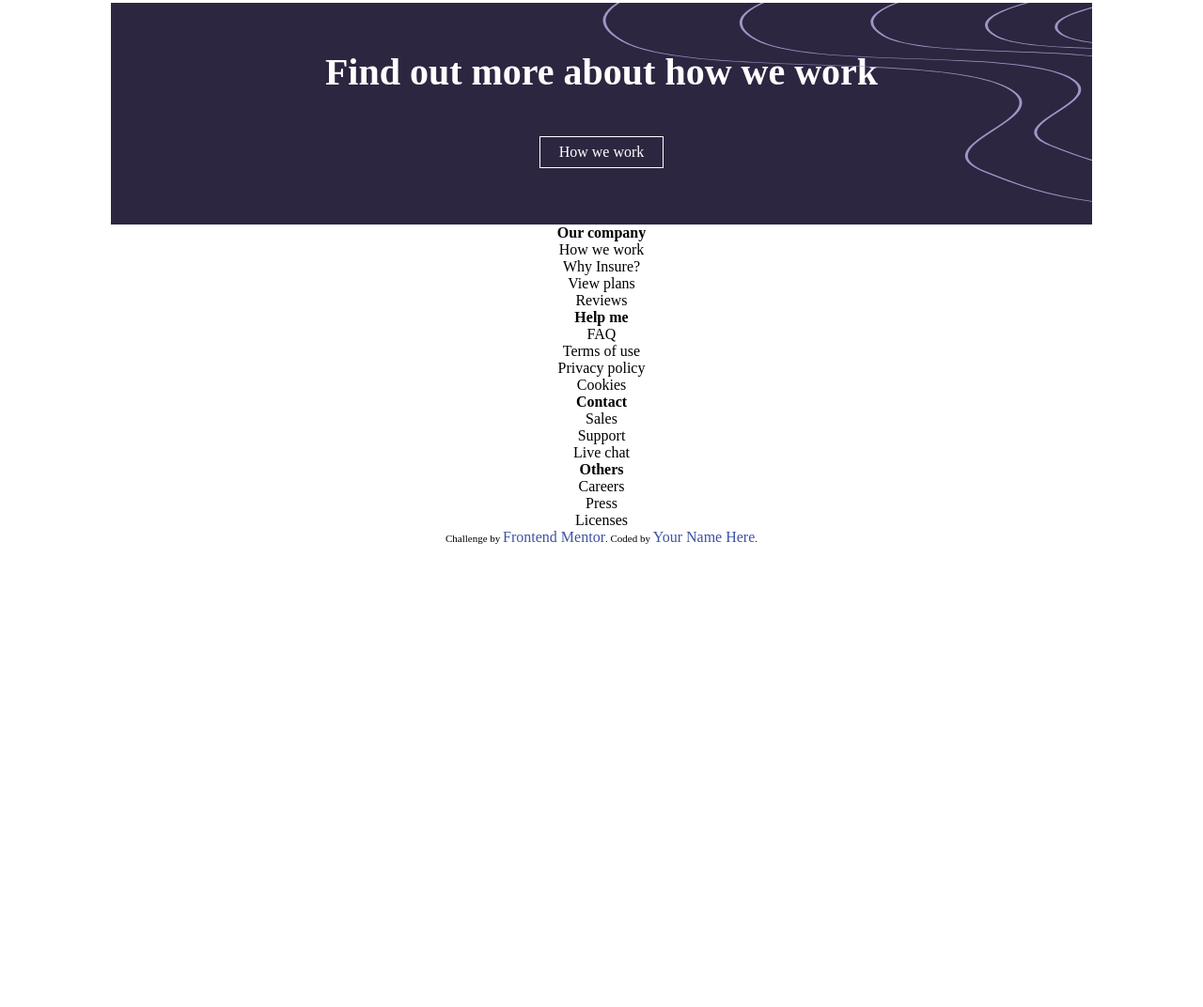
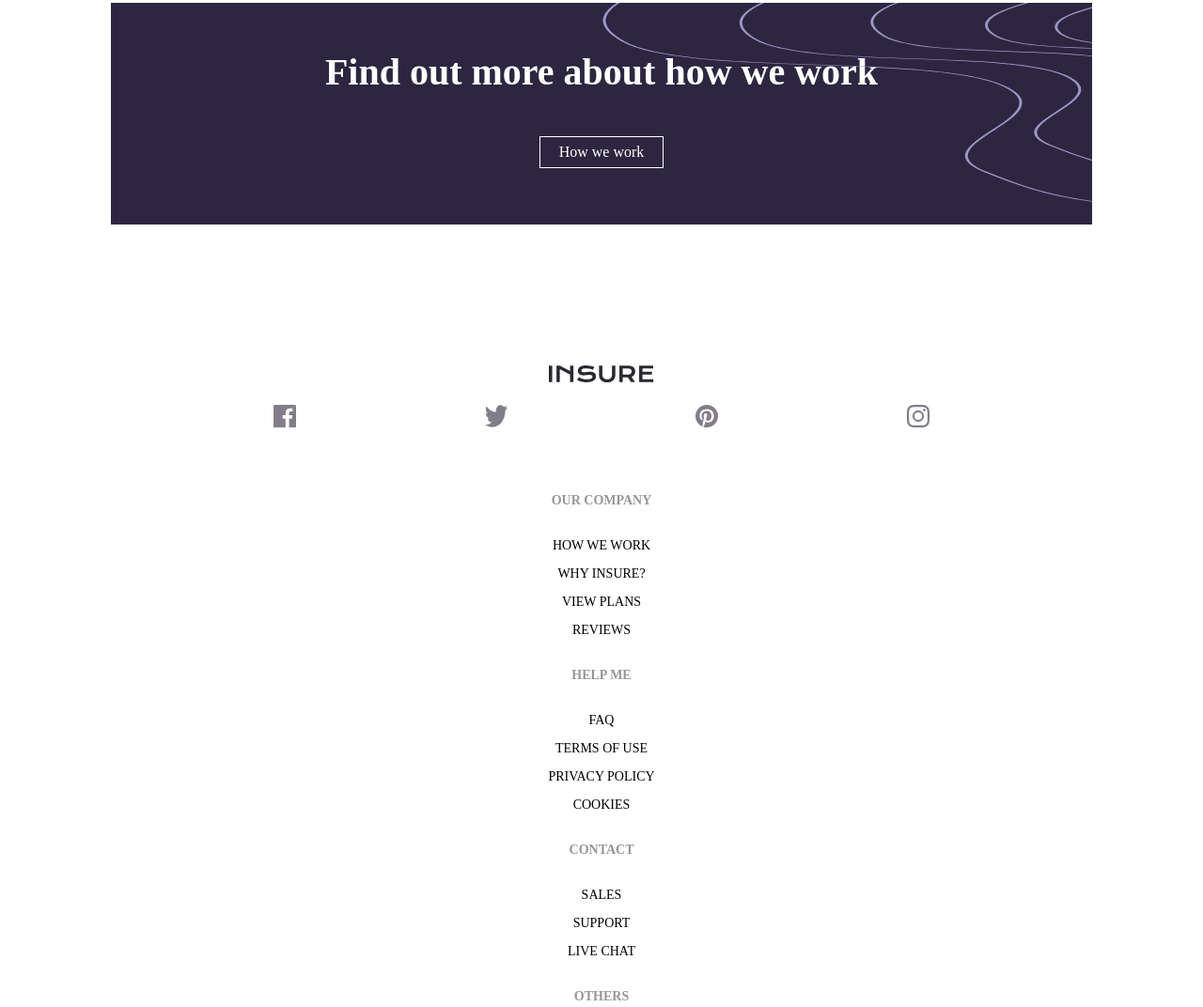
Before and after one commit to Webothdo/insure-landing-page-master, a plain HTML site: page index.html in a window 1280 px wide. Shown: the part 1838-2910 px from the top of the page at 94% size. Before the commit the page ends 2419 px from the top, so only its background shows below. Drawn offline with Linux system fonts and the light colour scheme.

Commit message:
done with footer, now moving on to nav bar

```diff
--- a/App.css
+++ b/App.css
@@ -4,6 +4,11 @@
     margin: 0;
     text-align: center;
     font-size: 16px;
+}
+
+footer h3 {
+    color: hsl(0, 0%, 59%);
+    font-size: 1rem;
 }
 
 header {
@@ -34,8 +39,9 @@ header {
 }
 
 .dropdowncontent a {
-    color: black;
+    color: white;
     float: none;
+    text-transform: uppercase;
     /* z-index: 1; */
 }
 
@@ -123,7 +129,7 @@ h1, main p, .default-button {
     margin-bottom: 15px;
 }
 
-.features p {
+.features p, footer p {
     line-height: 30px;
 }
 
@@ -157,3 +163,62 @@ h1, main p, .default-button {
     top: 0;
     z-index: 1;
 }
+
+.footer-head-container {
+    margin: 150px 0 70px 0;
+}
+
+.social {
+    display: flex;
+    justify-content: space-evenly;
+    padding: 0 90px;
+    margin-top: 20px;
+}
+
+footer h3 {
+    margin: 25px 0;
+    font-size: 14px;
+}
+
+footer p {
+    text-transform: uppercase;
+    font-size: 14px;
+}
+
+.attribution {
+    margin-top: 50px;
+    margin-bottom: 30px;
+}
+
+.attribution a {
+    color: black;
+}
+
+/* .footer-head {
+    display: flex;
+    justify-content: center;
+    margin: 150px 0 70px 0;
+}
+
+.footer-head-container {
+    position: relative;
+    width: 50%;
+    display: flex;
+    flex-direction: column;
+    align-items: center;
+}
+
+.footer-head-container .logo {
+    position: absolute;
+    height: 100%;
+    width: 100%;
+
+}
+
+.social {
+    display: flex;
+    justify-content: space-around;
+    width: 100%;
+    align-content: center;
+    margin-top: 20px;
+} */
--- a/index.html
+++ b/index.html
@@ -66,27 +66,38 @@
     </div>
   </div>
   <footer>
-    <h3>Our company</h3>
+    <div class="footer-head-container">
+      <div class="footer-head">
+        <img class="logo" src="/images/logo.svg" alt="">
+        <div class="social">
+          <img src="images/icon-facebook.svg" alt="">
+          <img src="images/icon-twitter.svg" alt="">
+          <img src="images/icon-pinterest.svg" alt="">
+          <img src="images/icon-instagram.svg" alt="">
+        </div>
+      </div>
+    </div>
+    <h3>OUR COMPANY</h3>
     <p>How we work</p>
     <p>Why Insure?</p>
     <p>View plans</p>
     <p>Reviews</p>
-    <h3>Help me</h3>
+    <h3>HELP ME</h3>
     <p>FAQ</p>
     <p>Terms of use</p>
     <p>Privacy policy</p>
     <p>Cookies</p>
-    <h3>Contact</h3>
+    <h3>CONTACT</h3>
     <p>Sales</p>
     <p>Support</p>
     <p>Live chat</p>
-    <h3>Others</h3>
+    <h3>OTHERS</h3>
     <p>Careers</p>
     <p>Press</p>
     <p>Licenses</p>
   </footer>
   <div class="attribution"> Challenge by <a href="https://www.frontendmentor.io?ref=challenge" target="_blank">Frontend
-      Mentor</a>. Coded by <a href="#">Your Name Here</a>. </div>
+      Mentor</a>. Coded by <a href="#">webothdo</a>. </div>
 </body>
 
 </html>
```
